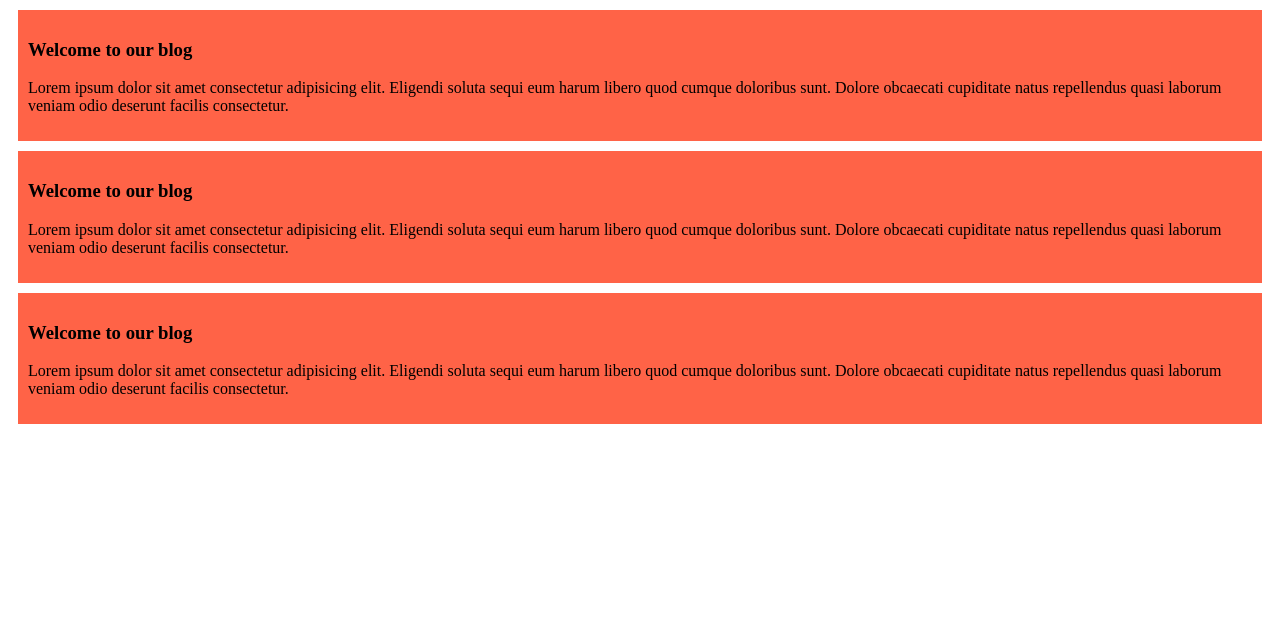
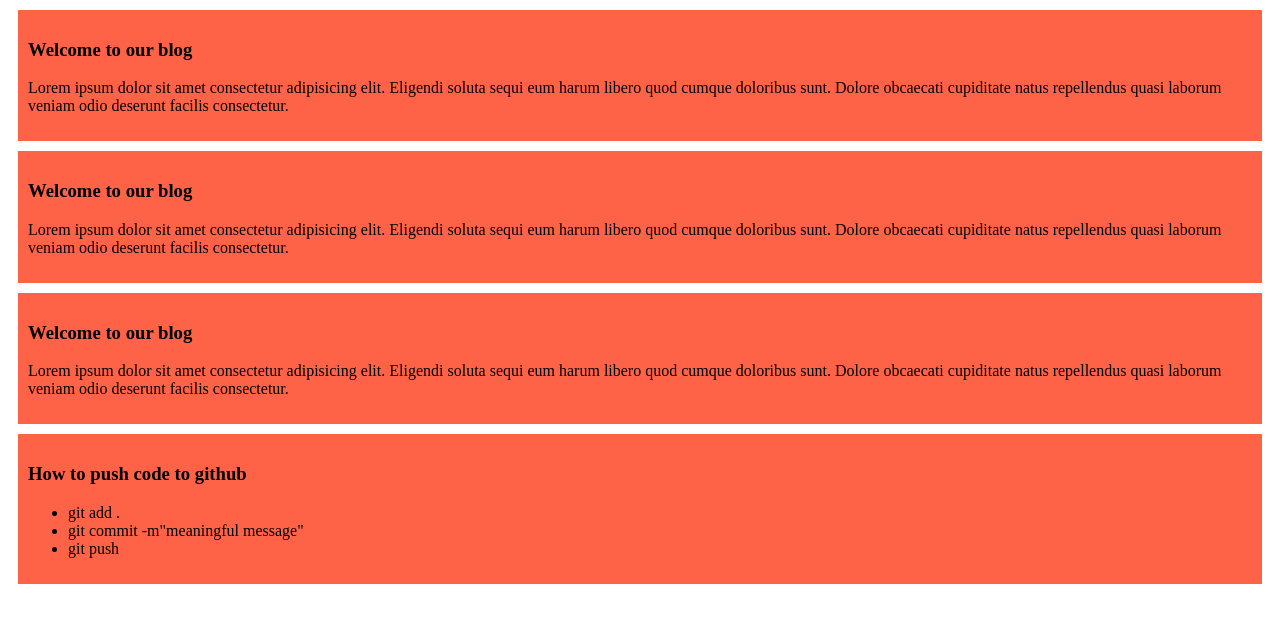
Before and after one commit to mdrobin73/my-simple-website, a plain HTML site: page index.html in a window 1280 px wide. Drawn offline with Linux system fonts and the light colour scheme.

Commit message:
commit for how to push code

```diff
--- a/index.html
+++ b/index.html
@@ -19,5 +19,14 @@
         <h3>Welcome to our blog</h3>
         <p>Lorem ipsum dolor sit amet consectetur adipisicing elit. Eligendi soluta sequi eum harum libero quod cumque doloribus sunt. Dolore obcaecati cupiditate natus repellendus quasi laborum veniam odio deserunt facilis consectetur.</p>
     </div>
+    <div class="mydiv">
+        <h3>How to push code to github</h3>
+        <ul>
+            <li>git add .</li>
+            <li>git commit -m"meaningful message"</li>
+            <li>git push</li>
+        </ul>
+
+    </div>
 </body>
 </html>
```
